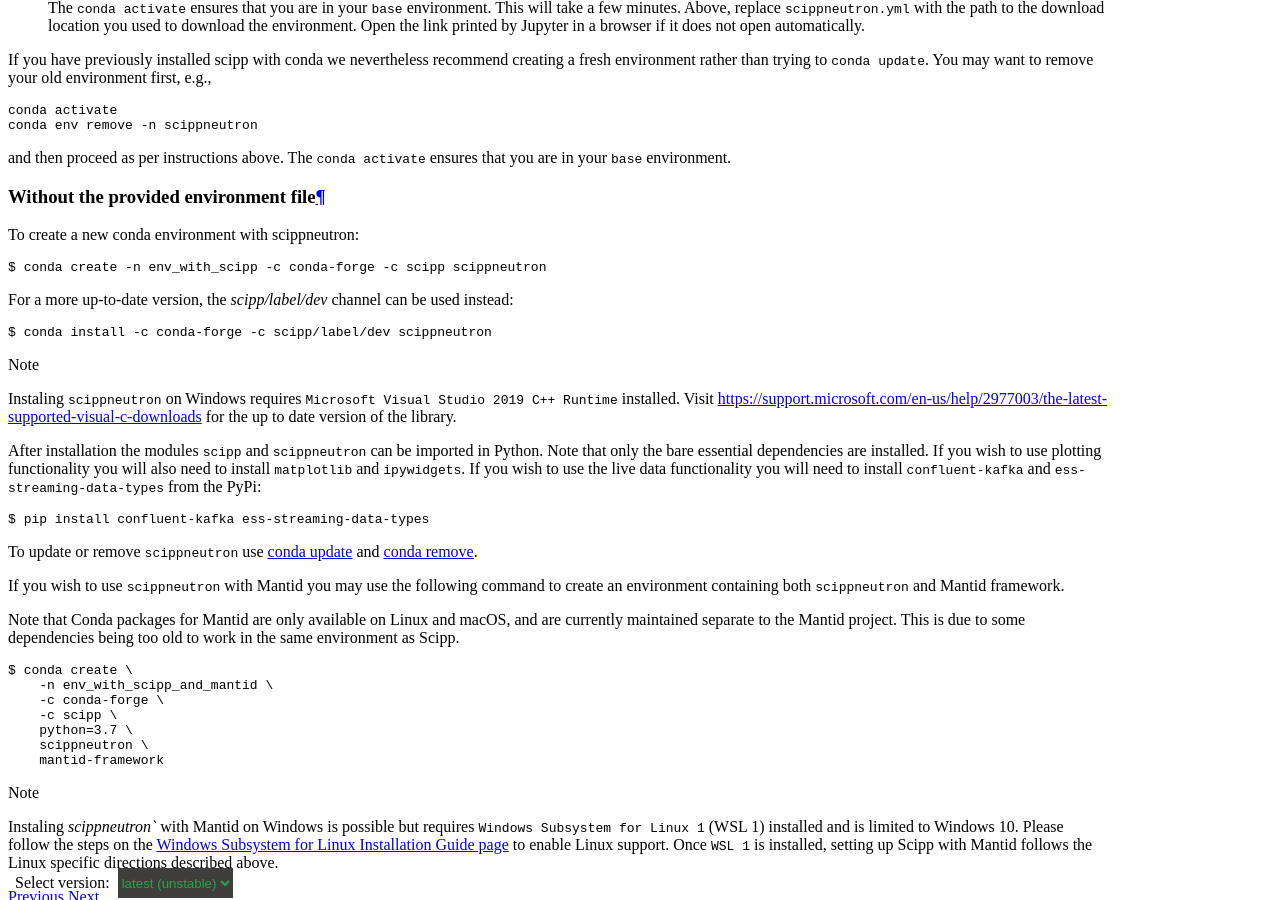
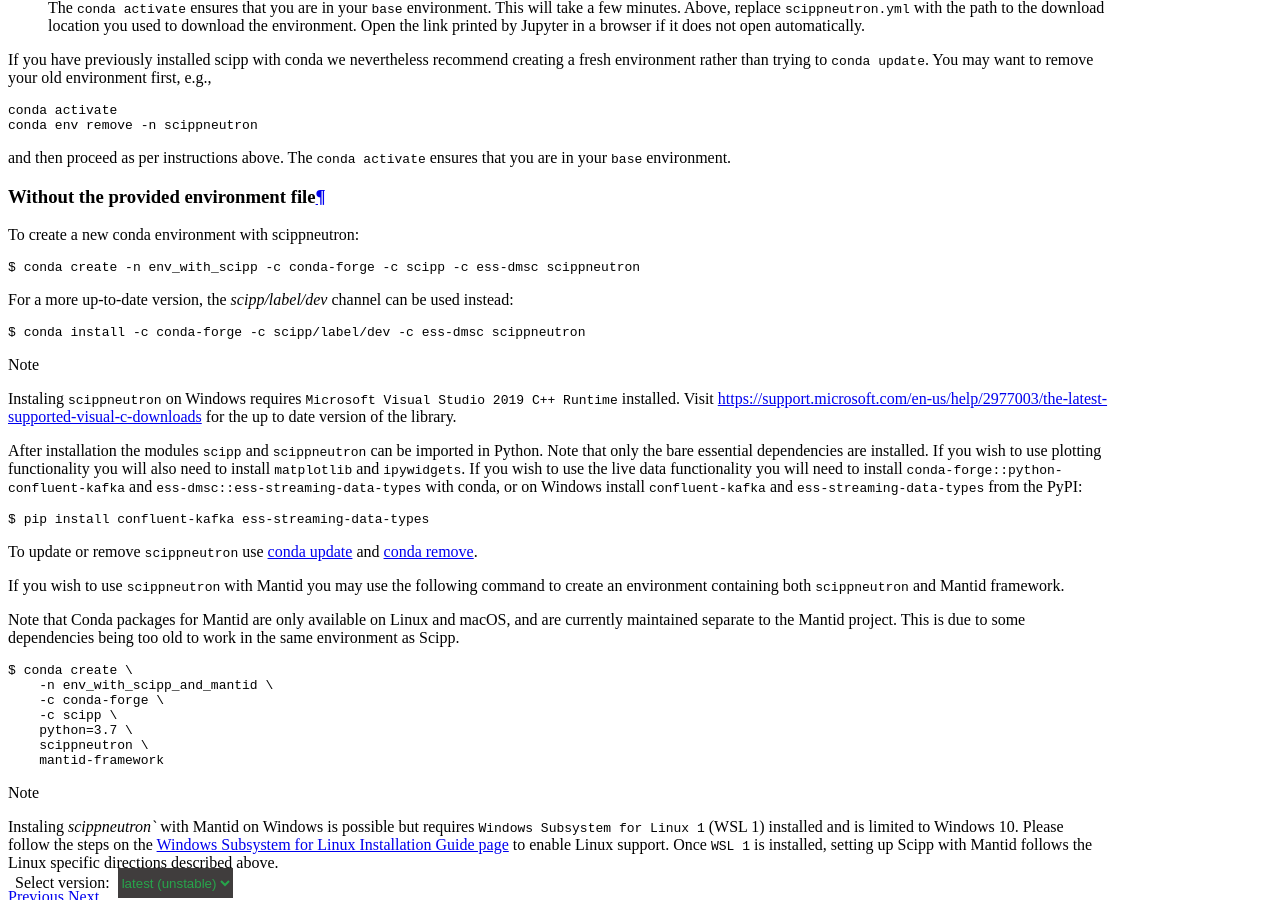
Before and after one commit to scipp/scippneutron, a Sphinx documentation site: the page built from docs/getting-started/installation.rst, in a window 1280 px wide and 900 px high, scrolled down 1177 px. Built offline with Sphinx 7.4.7 and the Read the Docs theme 2.0.0, drawn with Linux system fonts in a browser that asks for light colours.

Commit message:
Update env files and install docs for live data deps

```diff
--- a/docs/environments/scippneutron-latest.yml
+++ b/docs/environments/scippneutron-latest.yml
@@ -3,6 +3,7 @@ name: scippneutron
 channels:
   - conda-forge
   - scipp/label/dev
+  - ess-dmsc
 
 dependencies:
   - h5py
@@ -17,6 +18,5 @@ dependencies:
   - nodejs
   - pythreejs
   - scippneutron
-  - pip:
-      - confluent-kafka
-      - ess-streaming-data-types
+  - python-confluent-kafka
+  - ess-streaming-data-types
--- a/docs/environments/scippneutron.yml
+++ b/docs/environments/scippneutron.yml
@@ -3,6 +3,7 @@ name: scippneutron
 channels:
   - conda-forge
   - scipp
+  - ess-dmsc
 
 dependencies:
   - h5py
@@ -17,6 +18,5 @@ dependencies:
   - nodejs
   - pythreejs
   - scippneutron
-  - pip:
-      - confluent-kafka
-      - ess-streaming-data-types
+  - python-confluent-kafka
+  - ess-streaming-data-types
--- a/docs/getting-started/installation.rst
+++ b/docs/getting-started/installation.rst
@@ -49,13 +49,13 @@ To create a new conda environment with scippneutron:
 
 .. code-block:: sh
 
-   $ conda create -n env_with_scipp -c conda-forge -c scipp scippneutron
+   $ conda create -n env_with_scipp -c conda-forge -c scipp -c ess-dmsc scippneutron
 
 For a more up-to-date version, the `scipp/label/dev` channel can be used instead:
 
 .. code-block:: sh
 
-   $ conda install -c conda-forge -c scipp/label/dev scippneutron
+   $ conda install -c conda-forge -c scipp/label/dev -c ess-dmsc scippneutron
 
 .. note::
    Instaling ``scippneutron`` on Windows requires ``Microsoft Visual Studio 2019 C++ Runtime`` installed.
@@ -64,7 +64,7 @@ For a more up-to-date version, the `scipp/label/dev` channel can be used instead
 After installation the modules ``scipp`` and ``scippneutron`` can be imported in Python.
 Note that only the bare essential dependencies are installed.
 If you wish to use plotting functionality you will also need to install ``matplotlib`` and ``ipywidgets``.
-If you wish to use the live data functionality you will need to install ``confluent-kafka`` and ``ess-streaming-data-types`` from the PyPi:
+If you wish to use the live data functionality you will need to install ``conda-forge::python-confluent-kafka`` and ``ess-dmsc::ess-streaming-data-types`` with conda, or on Windows install ``confluent-kafka`` and ``ess-streaming-data-types`` from the PyPI:
 
 .. code-block:: sh
 
```
Also changed, not shown: 4 other files.
